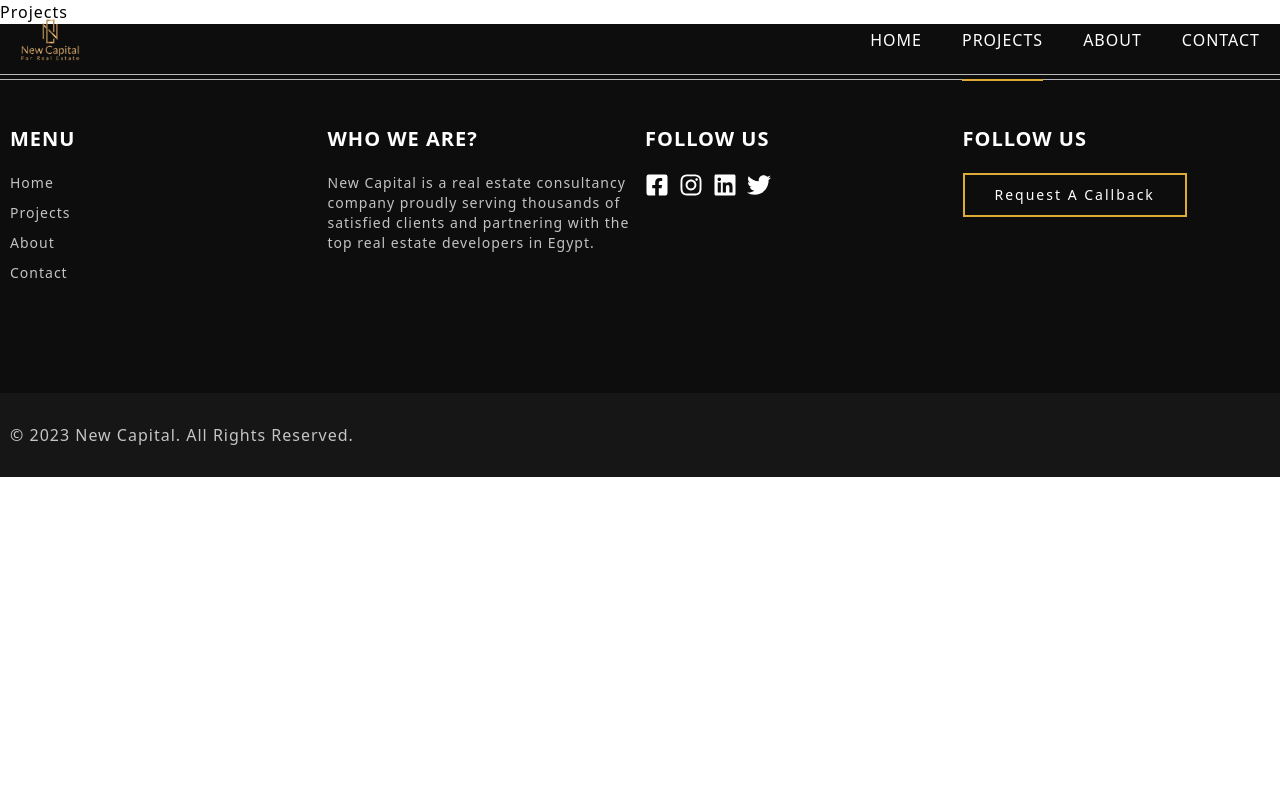
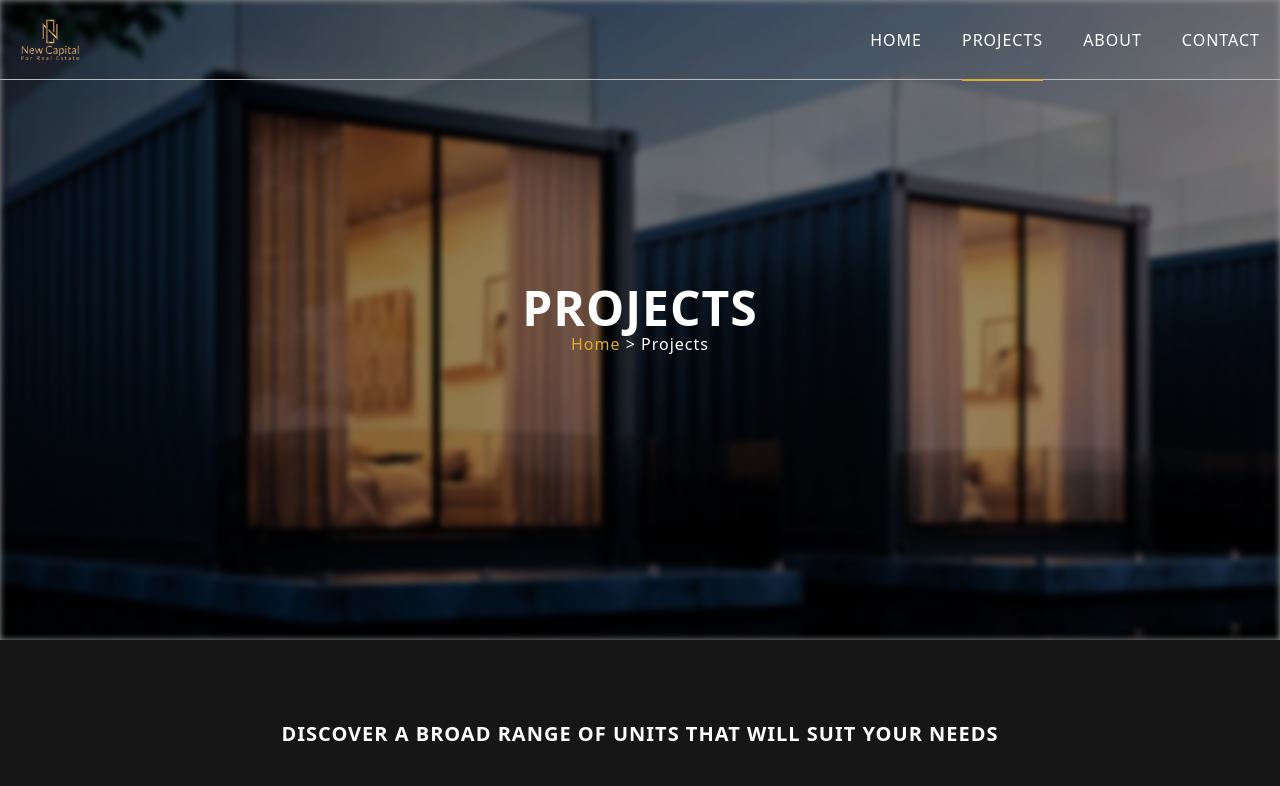
Before and after one commit to mustafa-khaled/Real-Estate-Website, a React (Vite) app: page /projects in a window 1280 px wide. Shown: the top 786 px of the page. Built offline with nearby package versions, Linux system fonts and the light colour scheme.

Commit message:
create projects page

```diff
--- a/src/components/ClientTestimonials.jsx
+++ b/src/components/ClientTestimonials.jsx
@@ -2,7 +2,7 @@ import { clientTestimonialsData } from "../data/data";
 
 function ClientTestimonials() {
   return (
-    <div className="bg-secondary text-white py-[80px]">
+    <div className="bg-secondary text-white py-[100px]">
       <div className="container mx-auto px-[10px] flex  lg:flex-row flex-col lg:gap-0 gap-[20px]">
         {clientTestimonialsData.map((el) => {
           return (
--- a/src/components/Projects.jsx
+++ b/src/components/Projects.jsx
@@ -4,7 +4,8 @@ import Button from "./Button";
 
 function Projects() {
   return (
-    <div className="container mx-auto px-[10px] font-bold">
+    <div className="bg-lightGray text-white py-[80px]">
+      <div className="container mx-auto px-[10px] font-bold ">
         <h3 className="text-center uppercase font-bold sm:text-xl text-lg">
           Discover a Broad Range Of Units That Will Suit Your Needs
         </h3>
@@ -34,6 +35,7 @@ function Projects() {
           })}
         </div>
       </div>
+    </div>
   );
 }
 
--- /dev/null
+++ b/src/components/heroSection/HeroSection.jsx
@@ -0,0 +1,21 @@
+import photo from "../../Assets/heroSection.jpg";
+import styles from "./HeroSection.module.css";
+
+function HeroSection({ page }) {
+  return (
+    <div
+      className={`${styles["hero-section"]} relative md:h-[80vh] h-[60vh] text-white flex items-center justify-center text-center`}>
+      <div
+        className={styles.background}
+        style={{ backgroundImage: `url(${photo})` }}></div>
+      <div className="relative z-10">
+        <h1 className="sm:text-5xl text-3xl uppercase font-bold">{page}</h1>
+        <p>
+          <span className="text-primary">Home</span> {">"} {page}
+        </p>
+      </div>
+    </div>
+  );
+}
+
+export default HeroSection;
--- /dev/null
+++ b/src/components/heroSection/HeroSection.module.css
@@ -0,0 +1,24 @@
+.hero-section {
+  position: relative;
+}
+
+.background {
+  position: absolute;
+  top: 0;
+  left: 0;
+  width: 100%;
+  height: 100%;
+  filter: blur(3px);
+  background-size: cover;
+  z-index: -1;
+  backdrop-filter: blur(3px);
+  -webkit-filter: blur(3px);
+}
+
+.hero-section::before {
+  content: "";
+  width: 100%;
+  height: 100%;
+  background: rgba(0, 0, 0, 0.4);
+  position: absolute;
+}
--- a/src/components/home/ProjectsSection.jsx
+++ b/src/components/home/ProjectsSection.jsx
@@ -3,7 +3,7 @@ import MainHead from "../mainHead/MainHead";
 
 function ProjectsSection() {
   return (
-    <div className="bg-lightGray text-white py-[80px]">
+    <div className="bg-lightGray text-white py-[40px]">
       <MainHead>Projects</MainHead>
       <Projects />
     </div>
--- a/src/components/home/RequestCallback.jsx
+++ b/src/components/home/RequestCallback.jsx
@@ -4,7 +4,7 @@ import Button from "../Button";
 function RequestCallback() {
   return (
     <div
-      className="py-[80px] text-white"
+      className="py-[100px] text-white"
       style={{
         backgroundImage: "linear-gradient(45deg, #141414, #222222)",
       }}>
--- a/src/pages/Projects.jsx
+++ b/src/pages/Projects.jsx
@@ -1,5 +1,15 @@
+import HeroSection from "../components/heroSection/HeroSection";
+import ProjectsComponent from "../components/Projects";
+import ClientTestimonials from "../components/ClientTestimonials";
+
 function Projects() {
-  return <div>Projects</div>;
+  return (
+    <div>
+      <HeroSection page={"Projects"} />
+      <ProjectsComponent />
+      <ClientTestimonials />
+    </div>
+  );
 }
 
 export default Projects;
```
Also changed, not shown: src/Assets/heroSection.jpg (added). Lines whose indentation alone changed are shown as unchanged.
